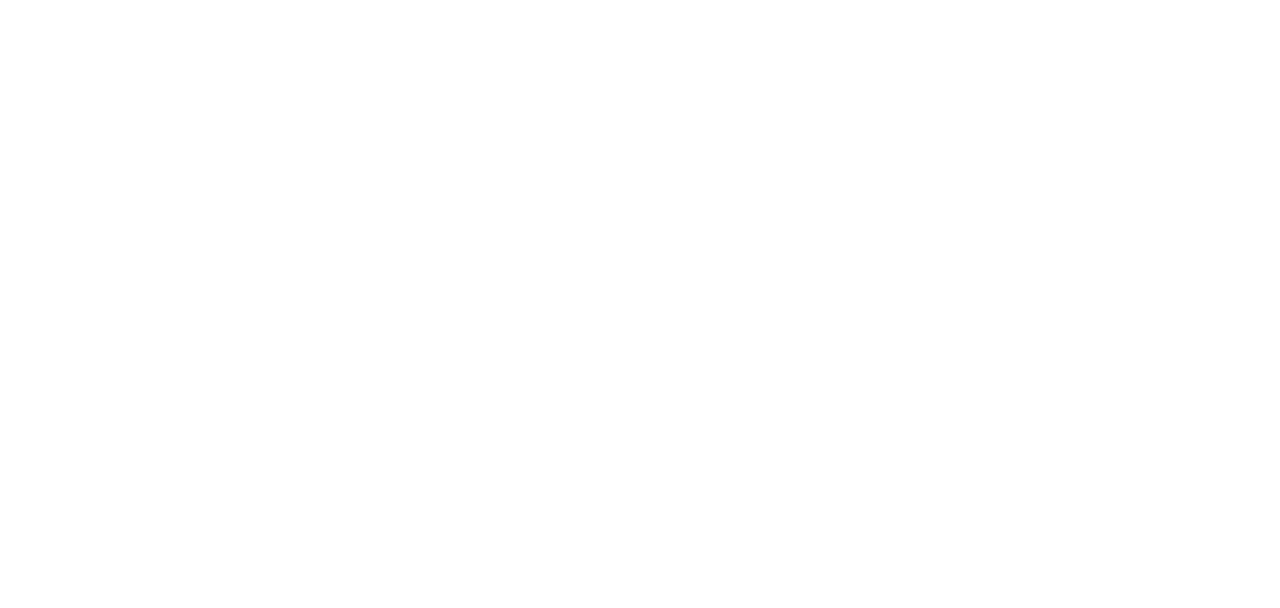
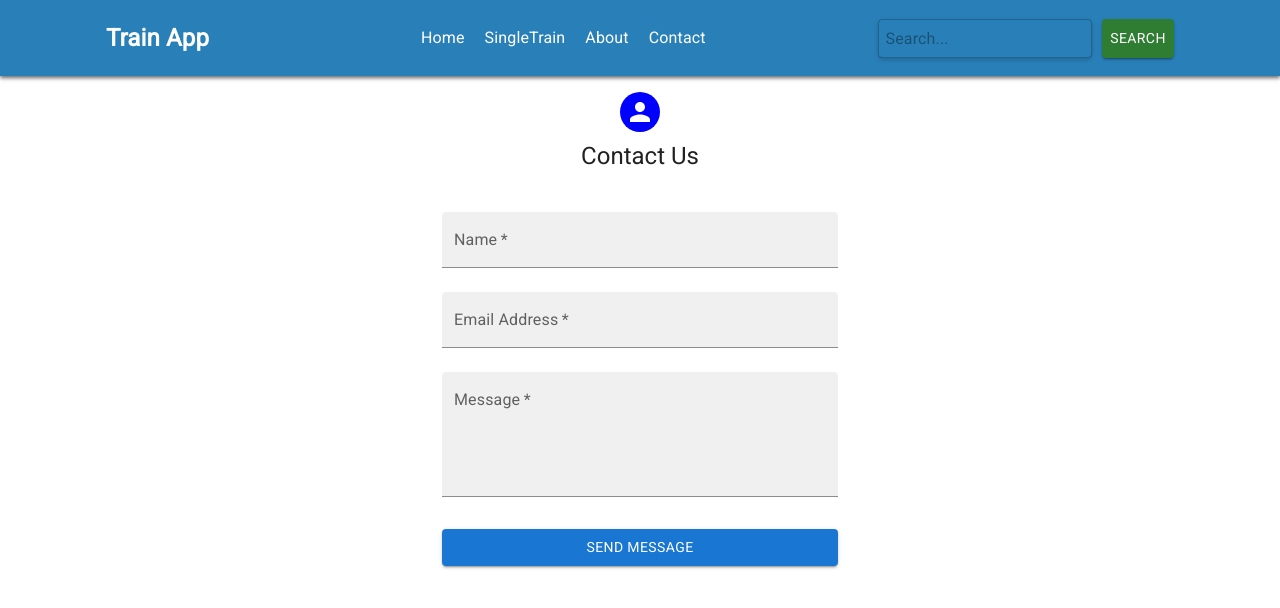
Before and after one commit to Akhpie/Akhil.N-222010303014, a React (Create React App) app: page /form in a window 1280 px wide. Before the commit this address had no page. Shown: the top 608 px of the page. Built offline with nearby package versions, Linux system fonts and the light colour scheme.

Commit message:
train app

```diff
--- a/package.json
+++ b/package.json
@@ -3,6 +3,9 @@
   "version": "0.1.0",
   "private": true,
   "dependencies": {
+    "@emotion/react": "^11.11.1",
+    "@emotion/styled": "^11.11.0",
+    "@mui/material": "^5.14.4",
     "@testing-library/jest-dom": "^5.17.0",
     "@testing-library/react": "^13.4.0",
     "@testing-library/user-event": "^13.5.0",
--- a/src/App.css
+++ b/src/App.css
@@ -3,6 +3,8 @@
 body {
   font-family: "Roboto", sans-serif;
   scroll-behavior: smooth;
+  margin: 0px;
+  padding: 0px;
 }
 .app {
   font-family: Arial, sans-serif;
@@ -23,18 +25,6 @@
   margin: 20px;
   cursor: pointer;
   transition: background-color 0.3s ease, transform 0.2s ease;
-  border-radius: 10px;
-  box-shadow: 0px 4px 10px rgba(0, 0, 0, 0.1);
-}
-
-.train-card {
-  background-color: white;
-  border: 1px solid #ccc;
-  padding: 20px;
-  margin: 20px;
-  cursor: pointer;
-  transition: background-color 0.3s ease, transform 0.2s ease,
-    box-shadow 0.3s ease;
   border-radius: 10px;
   box-shadow: 0px 4px 10px rgba(0, 0, 0, 0.1);
 }
@@ -162,7 +152,7 @@
   box-shadow: 0px 2px 5px rgba(0, 0, 0, 0.2);
 }
 
-.search-bar button {
+/* .search-bar button {
   padding: 8px 15px;
   background-color: blue;
   border: none;
@@ -176,7 +166,7 @@
   color: white;
   transform: scale(0.9);
   transition: 0.3s;
-}
+} */
 @media (max-width: 768px) {
   .navbar {
     flex-direction: column;
--- /dev/null
+++ b/src/components/Form.js
@@ -0,0 +1,103 @@
+import React, { useState } from "react";
+import {
+  TextField,
+  Button,
+  Container,
+  Typography,
+  CssBaseline,
+  Avatar,
+} from "@mui/material";
+import Navbar from "./Navbar";
+
+const Form = () => {
+  const [formData, setFormData] = useState({
+    name: "",
+    email: "",
+    message: "",
+  });
+
+  const handleChange = (event) => {
+    const { name, value } = event.target;
+    setFormData((prevData) => ({
+      ...prevData,
+      [name]: value,
+    }));
+  };
+
+  const handleSubmit = (event) => {
+    event.preventDefault();
+    // Handle form submission logic here
+    console.log(formData);
+  };
+
+  return (
+    <>
+      <Navbar></Navbar>
+      <Container component="main" maxWidth="xs">
+        <CssBaseline />
+        <div
+          style={{
+            marginTop: "8px",
+            display: "flex",
+            flexDirection: "column",
+            alignItems: "center",
+          }}
+        >
+          <Avatar style={{ margin: "8px", backgroundColor: "blue" }}></Avatar>
+          <Typography component="h1" variant="h5">
+            Contact Us
+          </Typography>
+          <form
+            style={{ width: "100%", marginTop: "24px" }}
+            onSubmit={handleSubmit}
+          >
+            <TextField
+              variant="filled"
+              margin="normal"
+              required
+              fullWidth
+              label="Name"
+              name="name"
+              value={formData.name}
+              onChange={handleChange}
+            />
+            <TextField
+              variant="filled"
+              margin="normal"
+              required
+              fullWidth
+              label="Email Address"
+              name="email"
+              type="email"
+              value={formData.email}
+              onChange={handleChange}
+            />
+            <TextField
+              variant="filled"
+              margin="normal"
+              required
+              fullWidth
+              label="Message"
+              name="message"
+              multiline
+              rows={4}
+              value={formData.message}
+              onChange={handleChange}
+            />
+            <Button
+              type="submit"
+              fullWidth
+              variant="contained"
+              color="primary"
+              style={{ margin: "24px 0 16px" }}
+            >
+              Send Message
+            </Button>
+          </form>
+        </div>
+      </Container>
+    </>
+  );
+};
+
+export default Form;
--- a/src/components/Navbar.js
+++ b/src/components/Navbar.js
@@ -1,27 +1,30 @@
 import React from "react";
 import { Link } from "react-router-dom";
+import { TextField, Button, Container } from "@mui/material";
 
 const Navbar = () => (
   <nav className="navbar">
     <div className="logo">Train App</div>
     <ul className="nav-links">
       <li>
-        {/* <a href="#home">Home</a> */}
         <Link to="/">Home</Link>
+      </li>
+      <li>
+        <Link to="/others">SingleTrain</Link>
       </li>
       <li>
         <a href="#about">About</a>
       </li>
       <li>
-        <a href="#contact">Contact</a>
-      </li>
-      <li>
-        <Link to="/others">SingleTrain</Link>
+        <Link to="/form">Contact</Link>
       </li>
     </ul>
+
     <div className="search-bar">
-      <input type="text" placeholder="Search..." />
-      <button>Search</button>
+      <TextField variant="outlined" placeholder="Search..." fullWidth />
+      <Button variant="contained" color="success">
+        Search
+      </Button>
     </div>
   </nav>
 );
--- a/src/index.js
+++ b/src/index.js
@@ -5,6 +5,7 @@
 import reportWebVitals from "./reportWebVitals";
 import TrainMain from "./TrainMain";
 import { BrowserRouter, Routes, Route } from "react-router-dom";
+import Form from "./components/Form";
 
 const root = ReactDOM.createRoot(document.getElementById("root"));
 root.render(
@@ -13,6 +14,7 @@
       <Routes>
         <Route path="others" element={<App />} />
         <Route path="/" element={<TrainMain />} />
+        <Route path="/form" element={<Form />} />
       </Routes>
     </BrowserRouter>
   </React.StrictMode>
```
Also changed, not shown: 1 other file (tests, documents, lock files or other folders).
